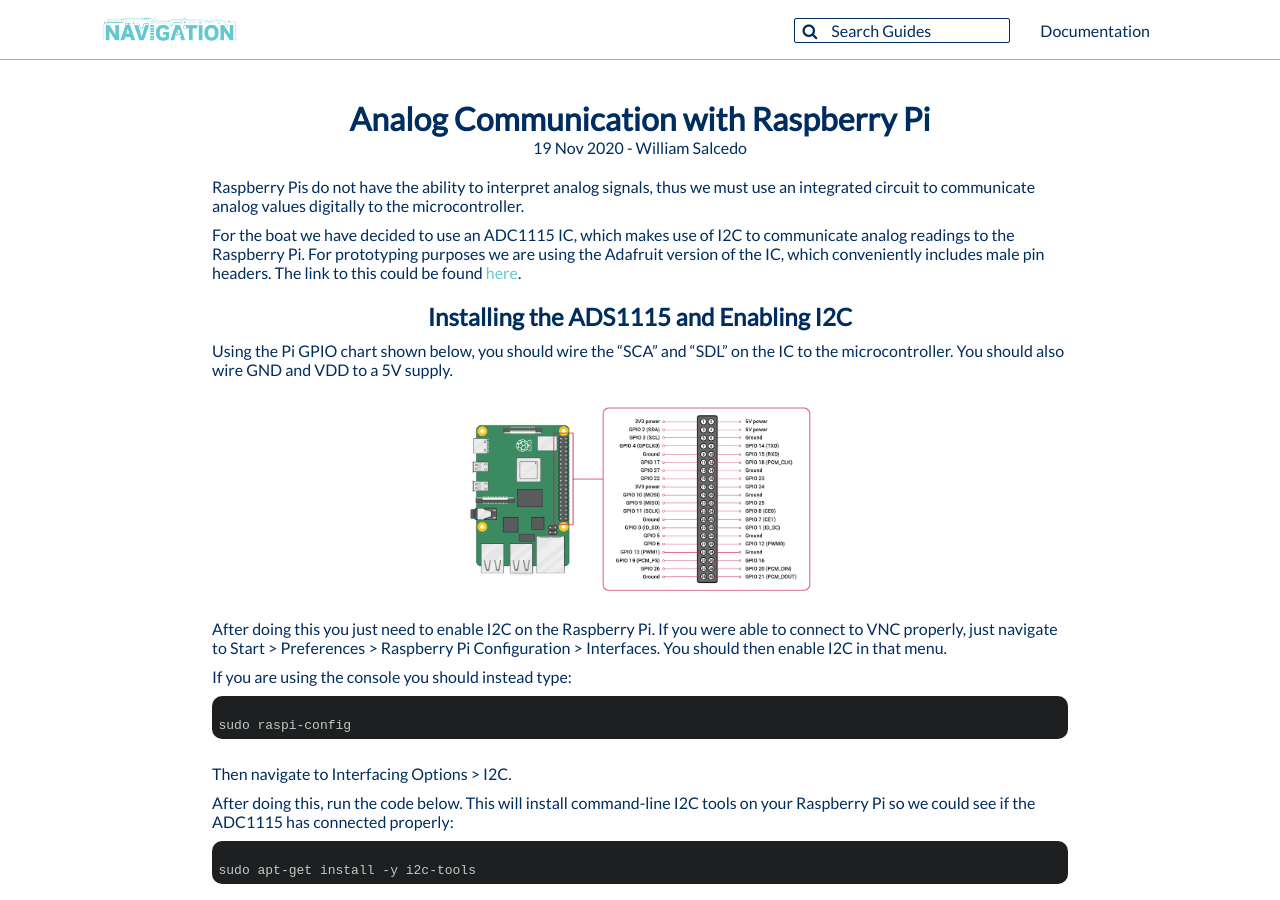
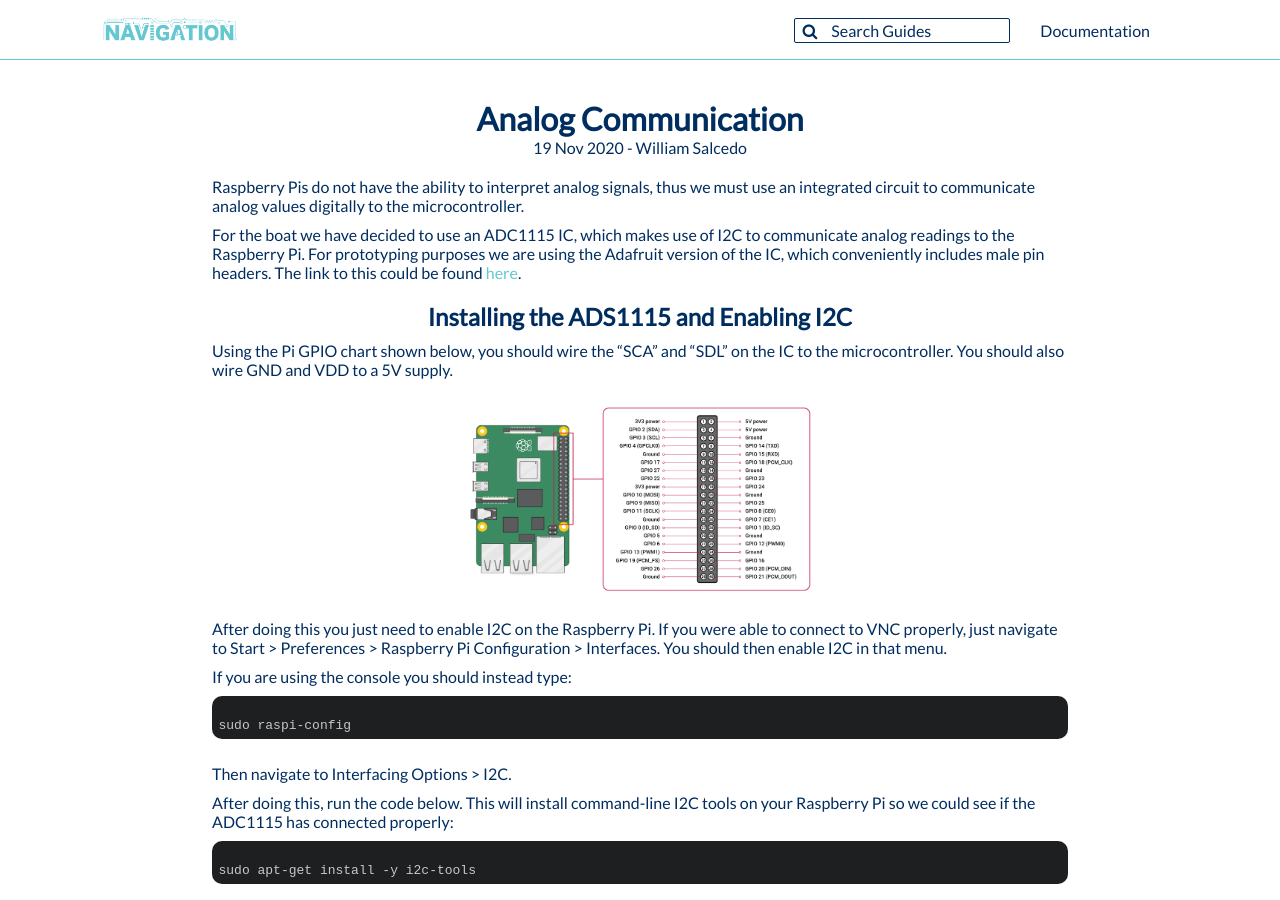
Before and after one commit to CUSail-Navigation/intrasite, a Jekyll site: the page built from _posts/2020-11-19-analogpi.md, in a window 1280 px wide and 900 px high. Built offline with Jekyll 4.4.1, drawn with Linux system fonts in a browser that asks for light colours.

Commit message:
More Fixes(I'm new at this)

```diff
--- a/_posts/2020-11-19-analogpi.md
+++ b/_posts/2020-11-19-analogpi.md
@@ -3,7 +3,7 @@ layout: post
 author: William Salcedo
 categories: ['Raspberry Pi I/O']
 logo: ADC1115.jpg
-title: Analog Communication with Raspberry Pi
+title: Analog Communication
 ---
 
 <link rel="stylesheet" href="{{site.baseurl}}/css/code_styles/hybrid.css">
```
